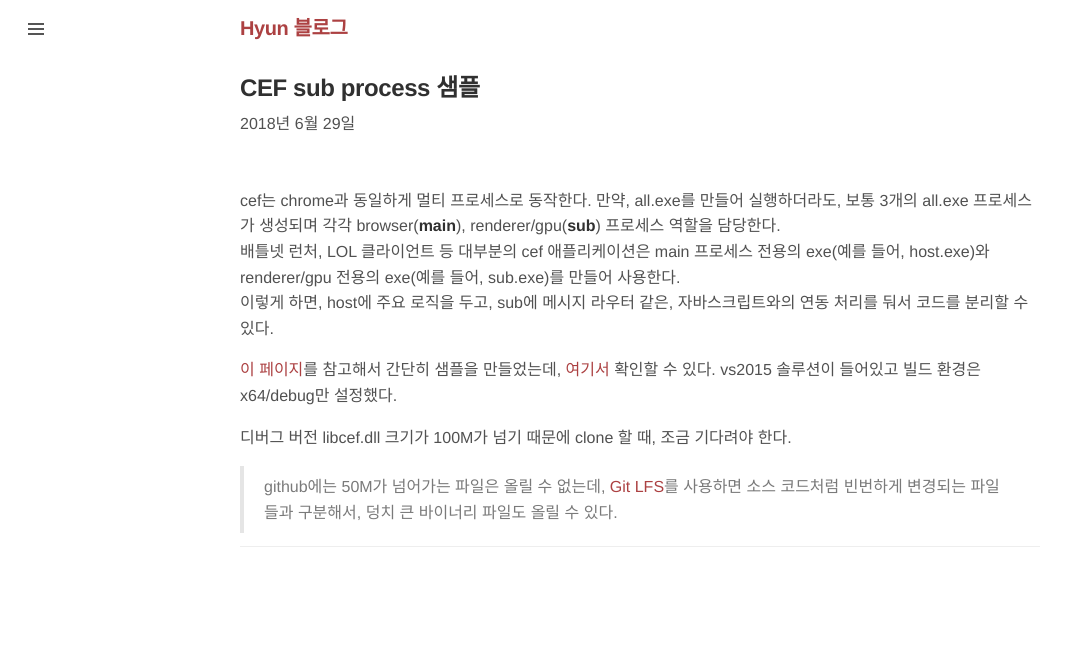
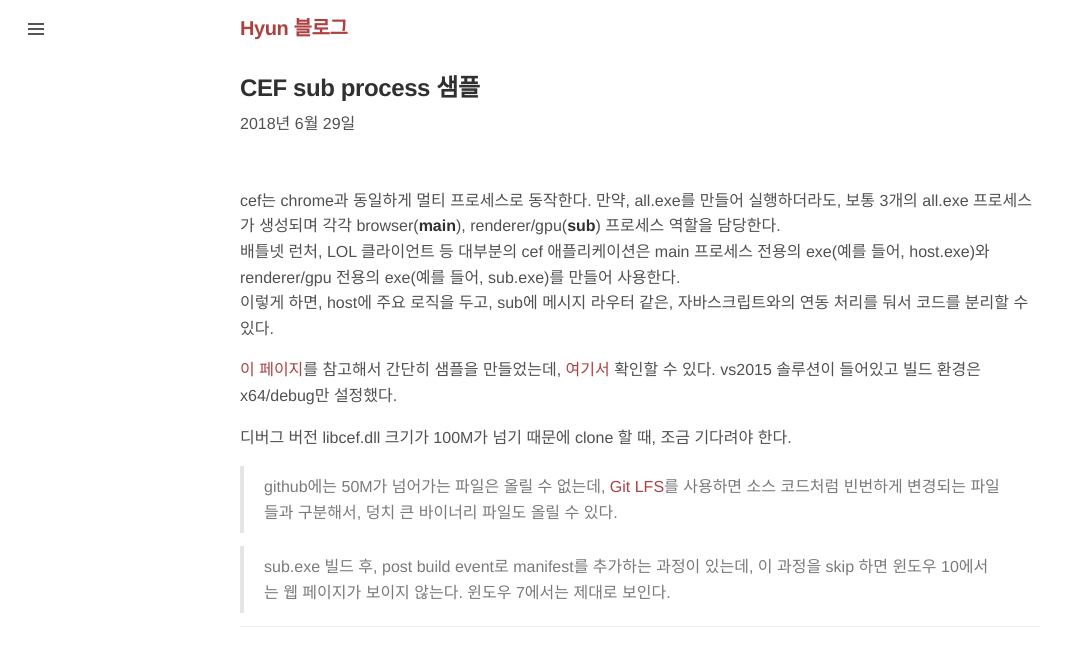
Before and after one commit to surinkim/surinkim.github.io, a Jekyll site: the page built from _posts/2018-06-29-cef_sub_process_sample.md, in a window 1280 px wide. Shown: the top 666 px of the page, without its empty margins (0-1075 px from the left). Built offline with Jekyll 4.4.1, drawn with Linux system fonts in a browser that asks for light colours; comment, search, counter and statistics services are not loaded.

Commit message:
Update cef_sub_process_sample.md

```diff
--- a/_posts/2018-06-29-cef_sub_process_sample.md
+++ b/_posts/2018-06-29-cef_sub_process_sample.md
@@ -16,3 +16,5 @@ cef는 chrome과 동일하게 멀티 프로세스로 동작한다. 만약, all.e
 디버그 버전 libcef.dll 크기가 100M가 넘기 때문에 clone 할 때, 조금 기다려야 한다.
 
  > github에는 50M가 넘어가는 파일은 올릴 수 없는데, [Git LFS](https://git-lfs.github.com/)를 사용하면 소스 코드처럼 빈번하게 변경되는 파일들과 구분해서, 덩치 큰 바이너리 파일도 올릴 수 있다.
+
+ > sub.exe 빌드 후, post build event로 manifest를 추가하는 과정이 있는데, 이 과정을 skip 하면 윈도우 10에서는 웹 페이지가 보이지 않는다. 윈도우 7에서는 제대로 보인다.
```
